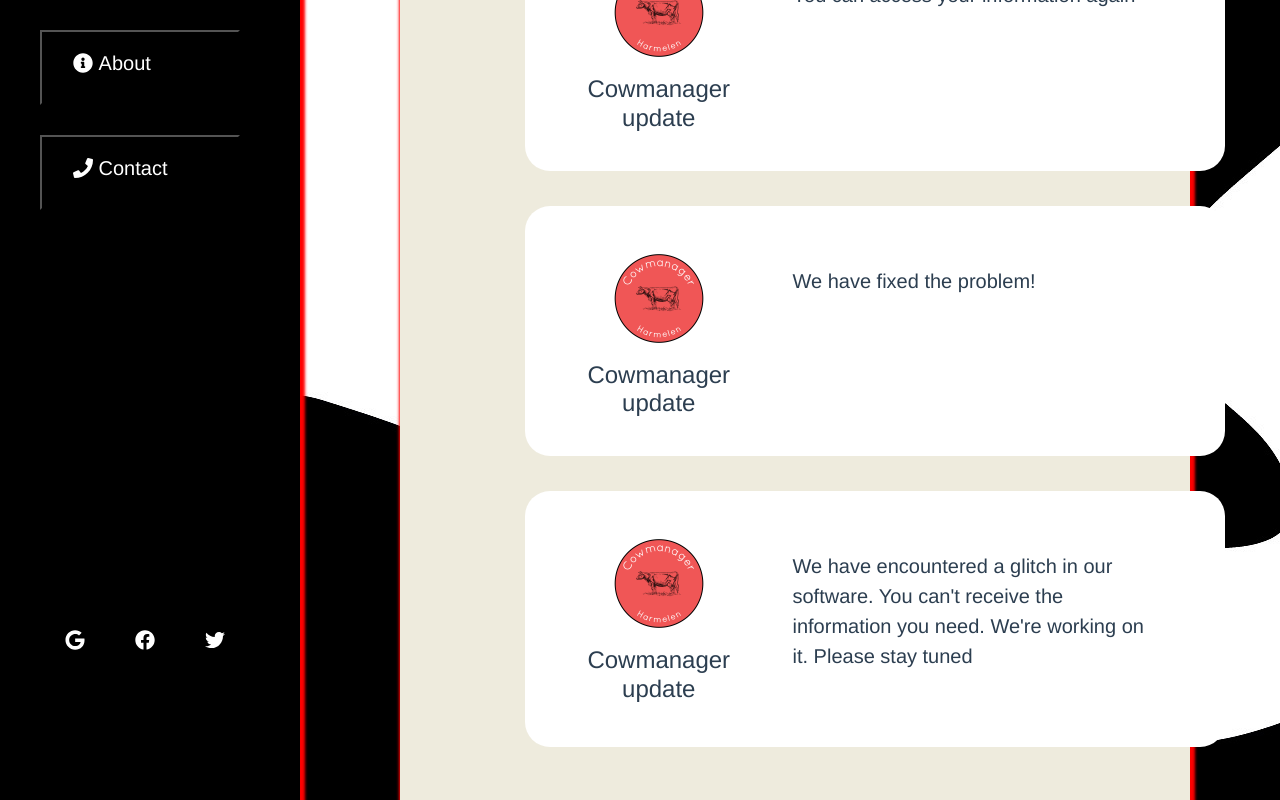
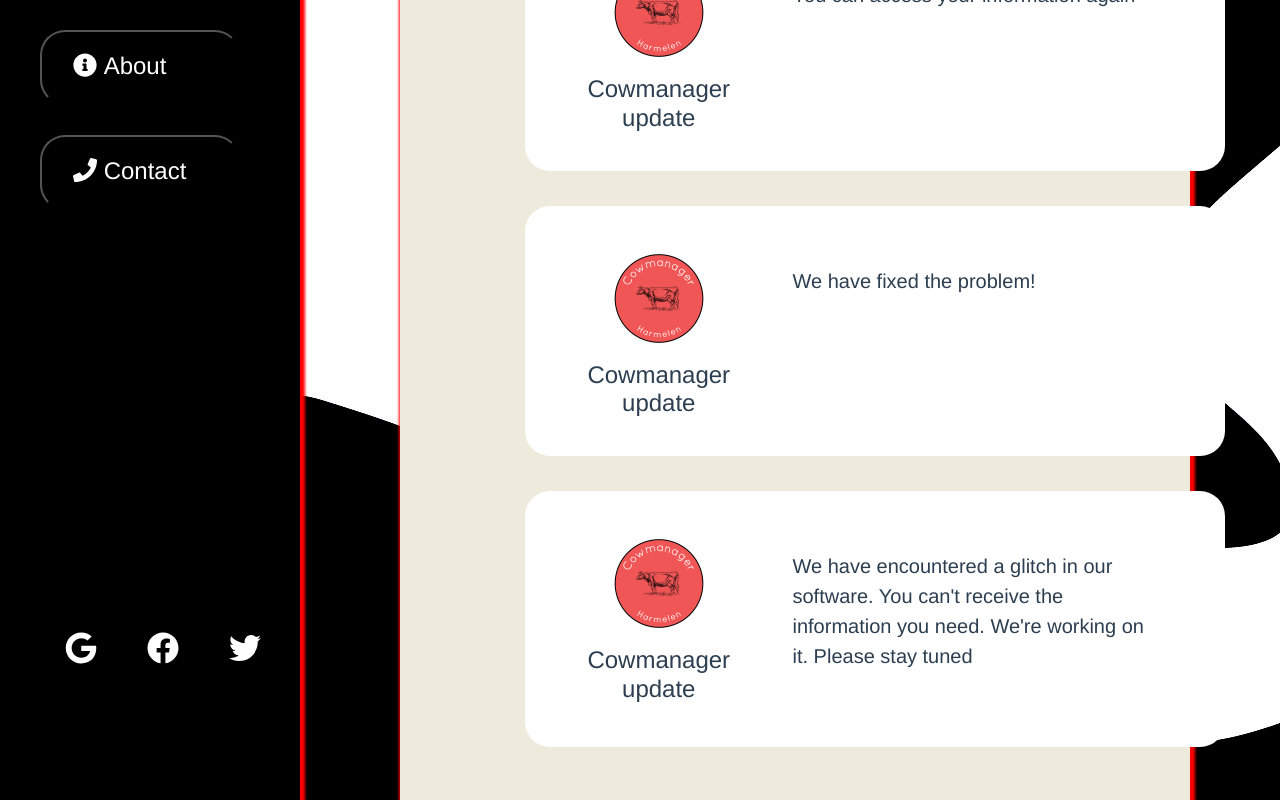
Before and after one commit to FloorSchouten/cowmanager-app, a Vue app: page / in a window 1280 px wide. Shown: the part 320-1120 px from the top of the page. Built offline with nearby package versions, Linux system fonts and the light colour scheme.

Commit message:
Updated Sidebarnav css after adjusting fontsize in #app

```diff
--- a/src/components/SideNavbar.vue
+++ b/src/components/SideNavbar.vue
@@ -48,7 +48,7 @@ export default {
     box-shadow: 2px 3px 3px 3px red;
     text-align: left;
     padding: 40px;
-    position: sticky;
+
 }
 .sideNavBarA {
     display: flex;
@@ -56,6 +56,7 @@ export default {
     /* justify-content: start; */
     width: 300px;
     height: 700px;
+
 }
 .navcontainer{
     display: flex;
@@ -64,6 +65,7 @@ export default {
     height: 50px;
     margin: 10px;
     padding: 20px;
+
 }
 .navbutton {
     display: flex;
@@ -73,13 +75,15 @@ export default {
     width: 200px;
     height: 75px;
     text-align: left;
+    font-size: larger;
+    border-radius: 25px;
+
 }
 navbutton:active {
     display: flex;
     flex-direction: row;
     background-color: red;
     box-shadow: none;
-    /* width: 200px; */
     text-align: left;
 }
 a:link {
@@ -124,5 +128,6 @@ a:visited {
     justify-content: baseline;
     width: 100px;
     height: 100px;
+    font-size:xx-large
 }
 </style>
```
